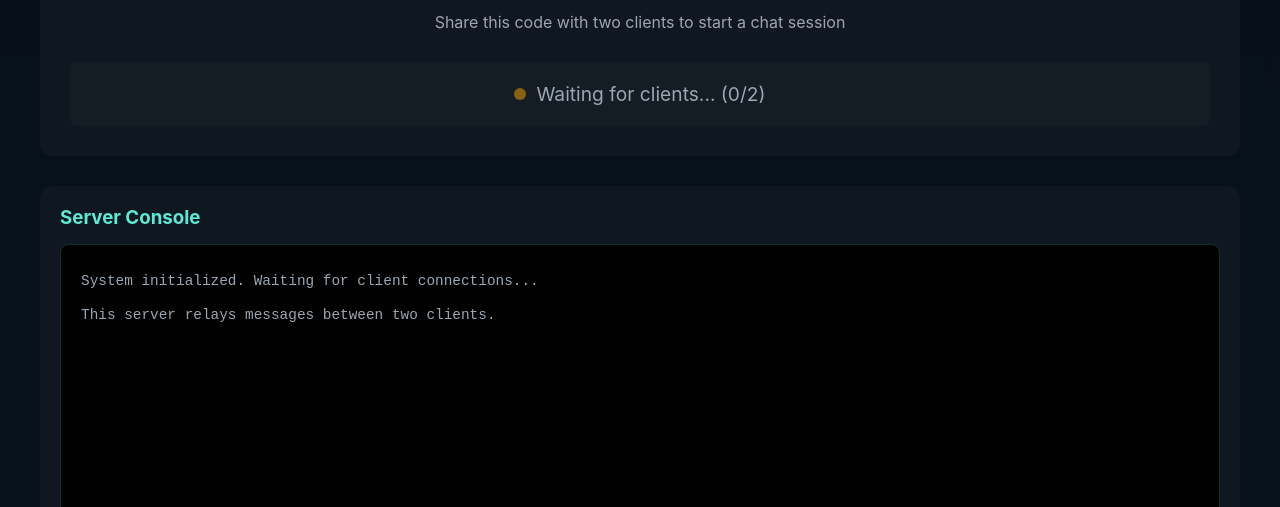
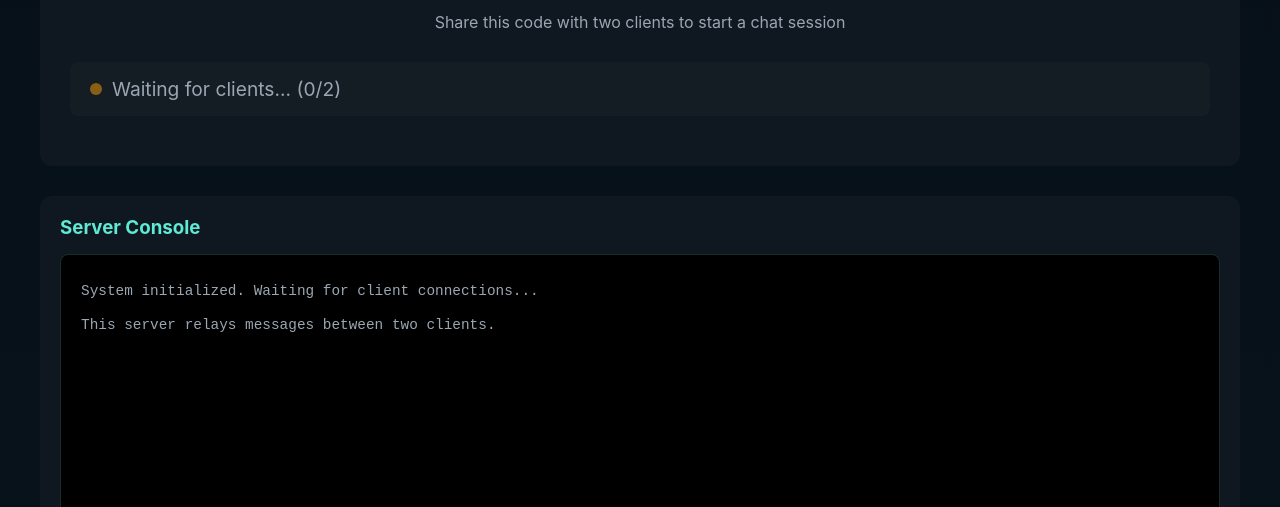
Before and after one commit to CopperFlame14/simple_chat_v2, a website: page scp-live/public/server.html in a window 1280 px wide. Shown: the part 293-800 px from the top of the page. Drawn offline with Linux system fonts and the light colour scheme.

Commit message:
Update styles.css

```diff
--- a/scp-live/public/styles.css
+++ b/scp-live/public/styles.css
@@ -197,11 +197,15 @@ body {
 }
 
 .connection-status {
-  text-align: center;
-  padding: 20px;
+  display: flex;
+  justify-content: space-between;
+  align-items: center;
+  padding: 15px 20px;
   background: rgba(255,255,255,0.02);
   border-radius: 8px;
+  margin-bottom: 20px;
 }
+
 
 .status-indicator {
   display: flex;
@@ -234,6 +238,19 @@ body {
   font-size: 1.2em;
   color: #9aa7b2;
 }
+
+.waiting .status-dot {
+  background: #ffa500;
+}
+
+.connected .status-dot {
+  background: #7df59f;
+}
+
+.error .status-dot {
+  background: #ff7b7b;
+}
+
 
 /* Connection Panel (Client) */
 .connection-panel {
@@ -467,4 +484,5 @@ body {
   .message-form button {
     width: 100%;
   }
+
 }
```
